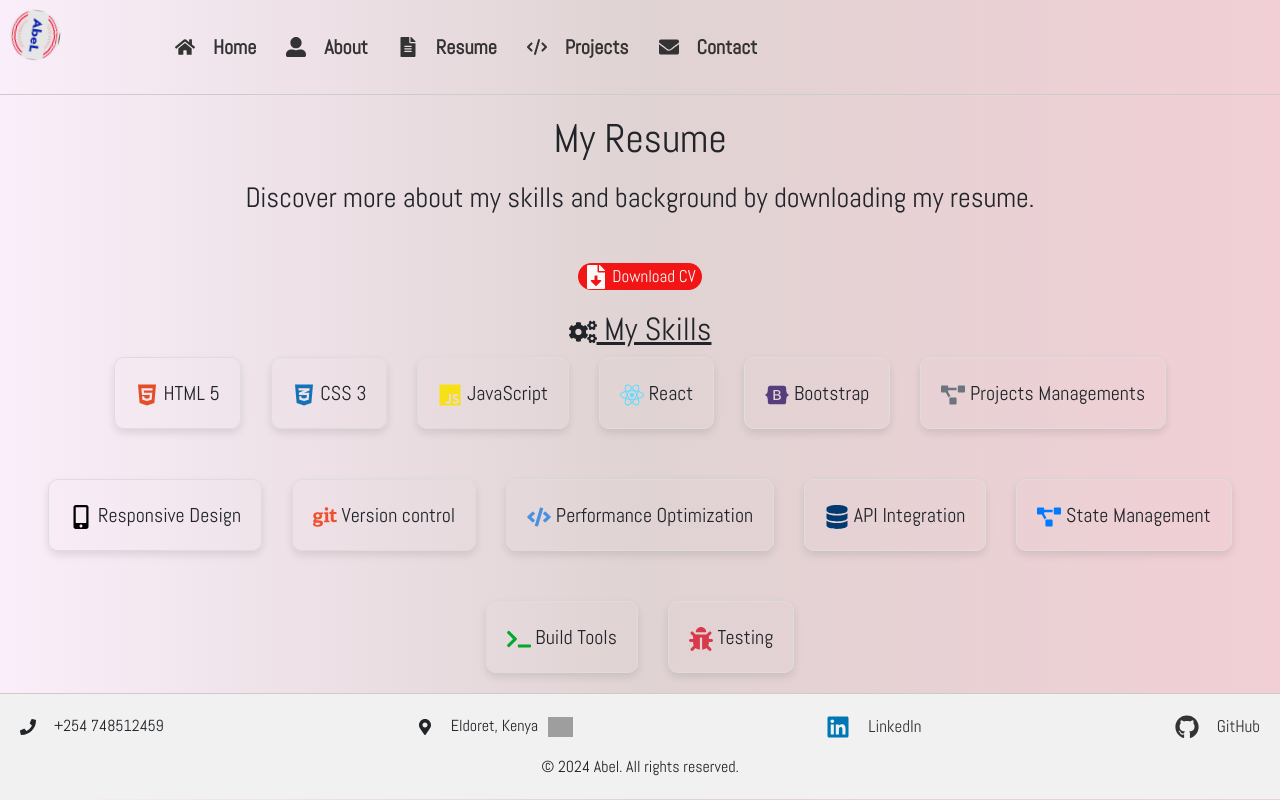
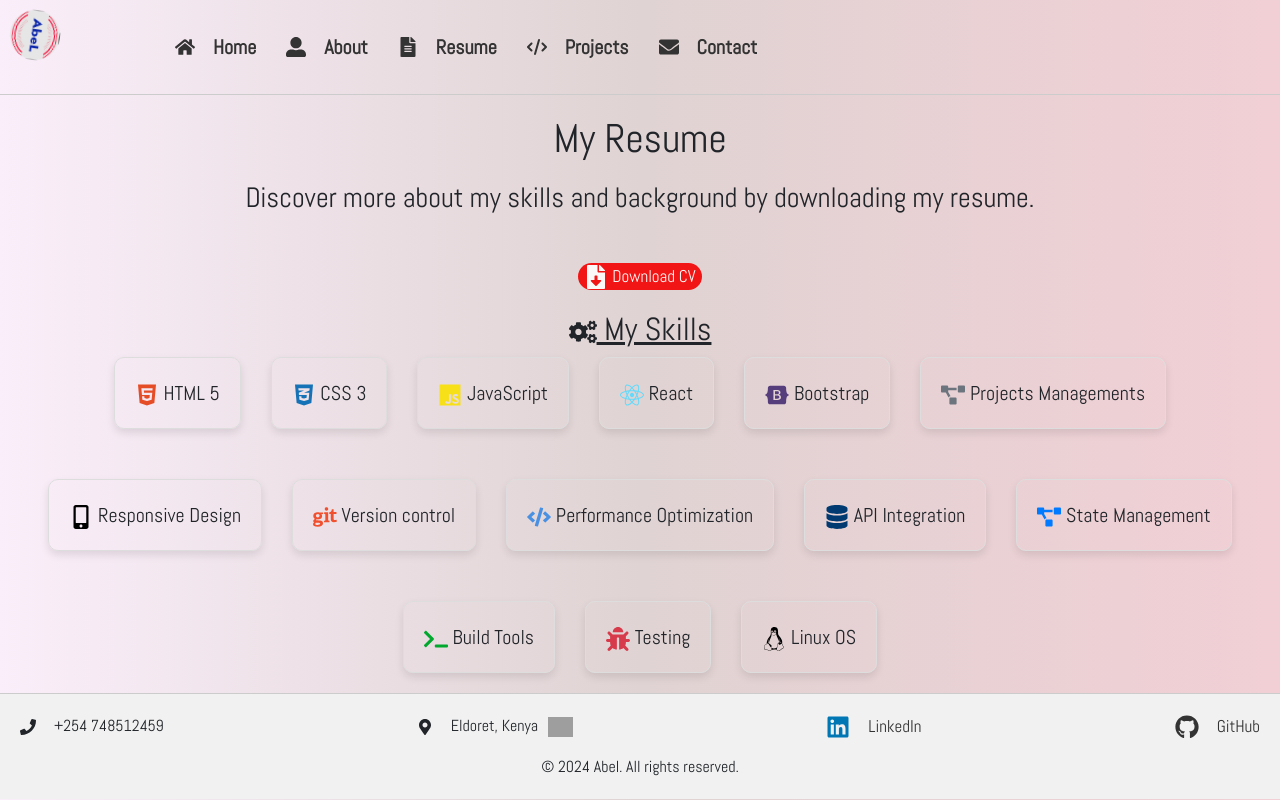
Before and after one commit to Koech161/portfolio-1, a React (Create React App) app: page /resume in a window 1280 px wide. Built offline with nearby package versions, Linux system fonts and the light colour scheme; grey boxes are pictures that could not be loaded; a web font is replaced by a local one.

Commit message:
add skill

```diff
--- a/src/components/Skills.js
+++ b/src/components/Skills.js
@@ -1,10 +1,10 @@
 import React from 'react'
 import '../style/Projects.css'
-import { FaBootstrap,  FaBug,  FaCode,  FaCss3Alt, FaDatabase, FaGit, FaHtml5, FaJs, FaMobileAlt, FaProjectDiagram, FaQuestionCircle, FaReact, FaTerminal } from 'react-icons/fa';
+import { FaBootstrap,  FaBug,  FaCode,  FaCss3Alt, FaDatabase, FaGit, FaHtml5, FaJs, FaLinux, FaMobileAlt, FaProjectDiagram, FaQuestionCircle, FaReact, FaTerminal } from 'react-icons/fa';
 const Skills = () => {
     const skills =['HTML 5', 'CSS 3','JavaScript','React', 'Bootstrap','Projects Managements',
         'Responsive Design', 'Version control', 'Performance Optimization','API Integration',
-        'State Management', 'Build Tools', 'Testing'
+        'State Management', 'Build Tools', 'Testing','Linux OS'
     ]
     const skillIcons = {
         'HTML 5': <FaHtml5 size={24} color="#E44D26"/>,
@@ -19,7 +19,8 @@ const Skills = () => {
         'API Integration': <FaDatabase size={24}  color="#003A70"/>,
         'State Management': <FaProjectDiagram  size={24} color="#007BFF"/>,
         'Testing':<FaBug size={24} color="#D73A4A" />,
-        'Build Tools':<FaTerminal size={24} color="#00A82D"/>
+        'Build Tools':<FaTerminal size={24} color="#00A82D"/>,
+        'Linux OS': <FaLinux size={24} color='#000000'/>
 
       };
   return (
```
